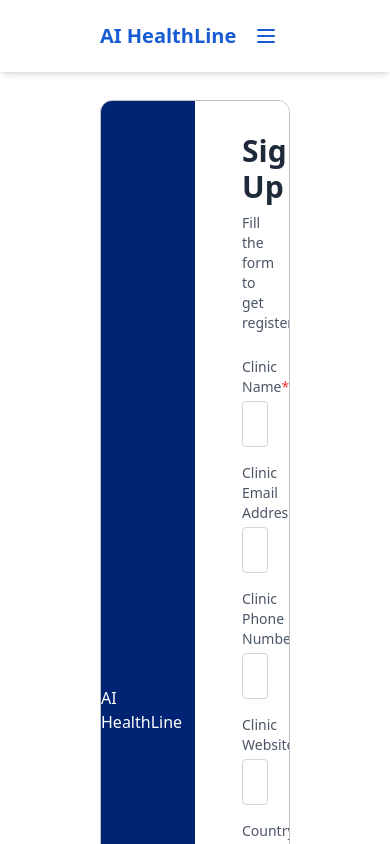
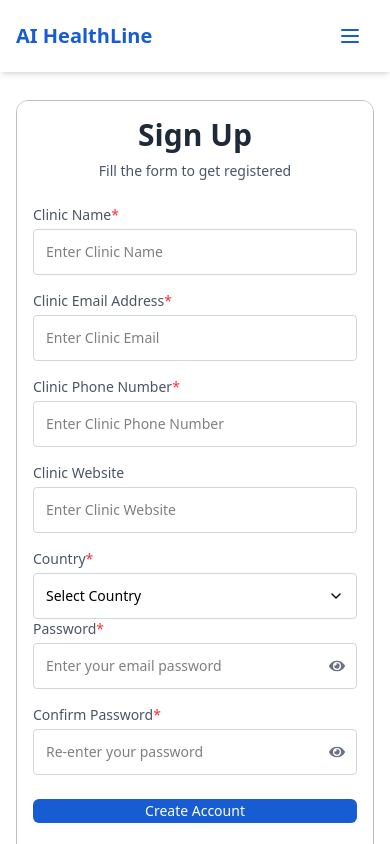
Before and after one commit to alx-cohort-4/healthline, a React (Vite) app in the folder frontend/: page /signup in a window 390 px wide. Shown: the top 844 px of the page. Built offline with nearby package versions, Linux system fonts and the light colour scheme.

Commit message:
update:refactor the auth layout to be responsive

```diff
--- a/frontend/src/components/Layout/AuthLayout.jsx
+++ b/frontend/src/components/Layout/AuthLayout.jsx
@@ -4,15 +4,15 @@ import Nav from "../shared/Nav";
 
 const AuthLayout = () => {
   return (
-    <div className="flex px-25 flex-col min-h-screen">
+    <div className="flex px-4 md:px-12 lg:px-25 flex-col min-h-dvh pb-20 ">
       {/* Header */}
       <Nav />
       {/* Main Content */}
-      <div className="flex mt-25 border border-border-color overflow-hidden rounded-xl min-h-[85vh] h-auto ">
-        <div className="bg-secondary  grid place-content-center  text-white w-1/2">
+      <div className="flex mt-25 border border-border-color overflow-hidden rounded-xl md:min-h-[85vh] h-auto ">
+        <div className="bg-secondary max-md:hidden grid place-content-center w-auto  text-white md:w-1/2">
           AI HealthLine
         </div>
-        <div className="w-1/2 flex flex-col justify-center bg-white p-8">
+        <div className=" max-md:w-full max-md:shadow-md md:w-1/2 p-4 flex flex-col  justify-center   bg-white lg:p-8">
           <Outlet />
         </div>
       </div>
--- a/frontend/src/components/login.jsx
+++ b/frontend/src/components/login.jsx
@@ -32,7 +32,7 @@ const Login = () => {
   };
 
   return (
-    <div className="flex w-full bg-white px-4">
+    <div className="flex w-full max-md:w-full bg-white ">
       <form
         onSubmit={handleSubmit(onSubmit)}
         className="bg-white rounded-lg w-full"
@@ -67,13 +67,13 @@ const Login = () => {
           <button
             type="button"
             onClick={() => navigate("/forgot-password")}
-            className="text-xs text-blue-600 hover:underline"
+            className="text-xs cursor-pointer text-primary hover:underline"
           >
             Forgot password?
           </button>
         </div>
 
-        <Button type="submit" className="w-full mb-2 py-4 mt-2">
+        <Button type="submit" className="w-full mb-2 min-h-10 py-4 mt-2">
           Login
         </Button>
 
@@ -82,7 +82,7 @@ const Login = () => {
           <button
             type="button"
             onClick={() => navigate("/signup")}
-            className="text-xs ml-1 text-blue-600 font-semibold hover:underline"
+            className="text-xs ml-1 cursor-pointer text-primary font-semibold hover:underline"
           >
             Sign Up
           </button>
--- a/frontend/src/components/shared/Nav.jsx
+++ b/frontend/src/components/shared/Nav.jsx
@@ -15,7 +15,7 @@ const Nav = () => {
   ];
 
   return (
-    <nav className="w-full bg-white text-primary flex items-center justify-between px-25 py-4 fixed top-0 left-0 shadow-md z-50">
+    <nav className="w-full bg-white text-primary flex items-center justify-between px-4 md:px-12 lg:px-25 py-4 fixed top-0 left-0 shadow-md z-50">
       <div className="text-xl font-bold z-[60]">AI HealthLine</div>
 
       <ul className="hidden lg:flex space-x-6 items-center">
--- a/frontend/src/components/signup.jsx
+++ b/frontend/src/components/signup.jsx
@@ -72,11 +72,8 @@ const Signup = () => {
   };
 
   return (
-    <div className="flex w-full bg-white px-4">
-      <form
-        onSubmit={handleSubmit(onSubmit)}
-        className="bg-white rounded-lg w-full"
-      >
+    <div className="flex w-full bg-white">
+      <form onSubmit={handleSubmit(onSubmit)} className="rounded-lg w-full">
         <h2 className="text-3xl font-bold text-center mb-2 text-gray-800">
           Sign Up
         </h2>
@@ -154,7 +151,7 @@ const Signup = () => {
           {...register("confirmPassword")}
         />
 
-        <Button type="submit" className="w-full mb-2 py-4 mt-2">
+        <Button type="submit" className="w-full mb-2 min-h-10 py-4 mt-2">
           Create Account
         </Button>
 
@@ -165,7 +162,7 @@ const Signup = () => {
           <button
             type="button"
             onClick={() => navigate("/login")}
-            className="text-xs ml-1 text-blue-600 font-semibold hover:underline"
+            className="text-xs ml-1 text-primary py-4 font-semibold hover:underline"
           >
             Login
           </button>
--- a/frontend/src/components/ui/Input.jsx
+++ b/frontend/src/components/ui/Input.jsx
@@ -23,7 +23,7 @@ const Input = forwardRef(
     const inputType = type === "password" && showPassword ? "text" : type;
 
     return (
-      <div className="mb-4">
+      <div className="mb-4 w-auto">
         {label && (
           <p className="text-sm text-gray-600 mb-1">
             {label}
@@ -36,7 +36,9 @@ const Input = forwardRef(
             ref={ref}
             className={cn(
               "text-sm w-full p-3 border rounded focus:outline-none focus:ring-2 focus:ring-blue-400",
-              error ? "border-red-500" : "border-gray-300",
+              error
+                ? "border-red-500 bg-red-500/5 focus:ring-1 focus:ring-red-400"
+                : "border-gray-300",
               type === "password" && "pr-10"
             )}
             {...props}
--- a/frontend/src/pages/LoginPage.jsx
+++ b/frontend/src/pages/LoginPage.jsx
@@ -3,7 +3,7 @@ import Login from "../components/login";
 
 const LoginPage = () => {
   return (
-    <div className="flex items-center justify-center h-auto">
+    <div className="  h-auto">
       <Login />
     </div>
   );
--- a/frontend/src/pages/SignupPage.jsx
+++ b/frontend/src/pages/SignupPage.jsx
@@ -3,7 +3,7 @@ import Signup from "../components/signup";
 
 const SignupPage = () => {
   return (
-    <div className="flex items-center justify-center h-auto">
+    <div className=" h-auto">
       <Signup />
     </div>
   );
```
